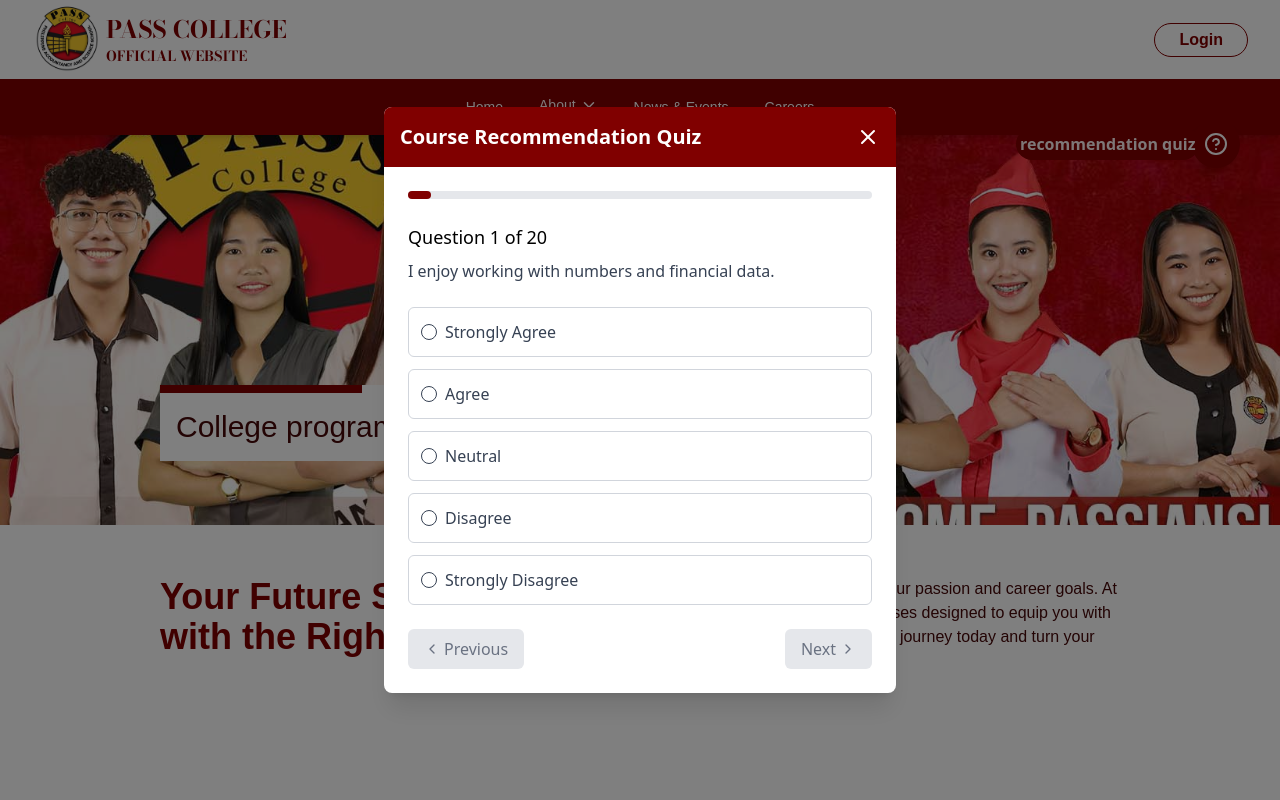
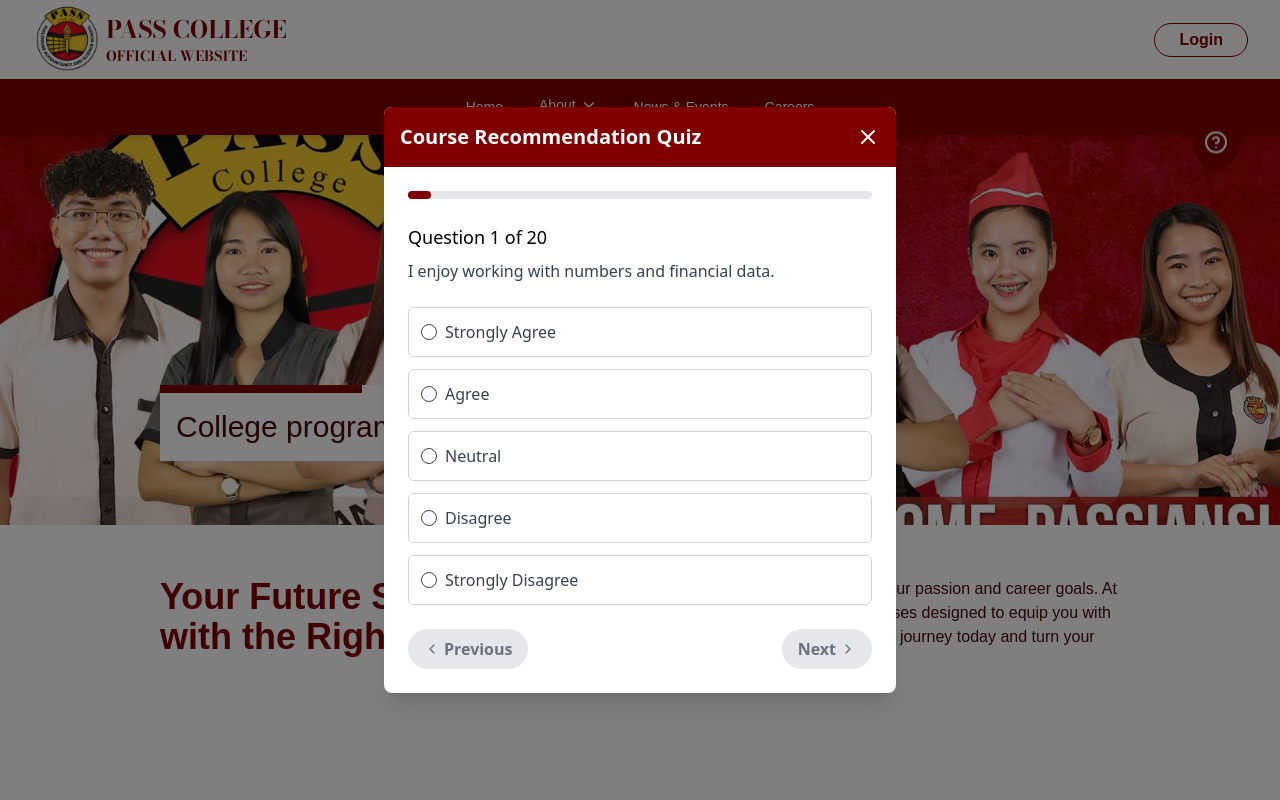
Before and after one commit to mjayhumilde/pass-college-official-website, a React (Vite) app: page /about/college-programs in a window 1280 px wide. Both pictures are taken after a click on the button 1216 px from the left and 144 px from the top of the page. Shown: the top 800 px of the page. Built offline with nearby package versions, Linux system fonts and the light colour scheme; a web font is replaced by a local one.

Commit message:
fix the UI of the CourseRecommendation Component added hover:cursor-pointer and minimal changes

```diff
--- a/src/components/ourseRecommendationQuiz.jsx
+++ b/src/components/ourseRecommendationQuiz.jsx
@@ -380,13 +380,13 @@ export default function CourseRecommendationQuiz() {
     <div className="relative font-sans">
       <div
         onClick={() => setIsOpen(true)}
-        className="absolute p-1 font-bold text-center -left-44 bottom-2 bg-red-primary rounded-2xl text-red-50 hover:cursor-pointer"
+        className="absolute hidden p-1 font-bold text-center -left-44 bottom-2 bg-red-primary rounded-2xl text-red-50 hover:cursor-pointer"
       >
         recommendation quiz
       </div>
       <button
         onClick={() => setIsOpen(true)}
-        className="flex items-center justify-center p-3 text-white transition-shadow rounded-full shadow-lg hover:shadow-xl hover:cursor-pointer"
+        className="flex items-center justify-center p-3 text-white transition-shadow rounded-full shadow-lg animate-bounce hover:shadow-xl hover:cursor-pointer"
         style={{ backgroundColor: "rgb(128 0 0)" }}
       >
         <HelpCircle size={24} />
@@ -405,7 +405,10 @@ export default function CourseRecommendationQuiz() {
               style={{ backgroundColor: "rgb(128 0 0)" }}
             >
               <h2 className="text-xl font-bold">Course Recommendation Quiz</h2>
-              <button onClick={closeModal} className="text-white">
+              <button
+                onClick={closeModal}
+                className="text-white hover:cursor-pointer"
+              >
                 <X size={24} />
               </button>
             </div>
@@ -448,7 +451,7 @@ export default function CourseRecommendationQuiz() {
                             option.value
                           )
                         }
-                        className={`w-full p-3 rounded-md border transition-colors flex items-center ${
+                        className={`w-full p-3 rounded-md border transition-colors flex items-center hover:cursor-pointer ${
                           answers[questions[currentQuestionIndex].id] ===
                           option.value
                             ? "text-white"
@@ -489,22 +492,22 @@ export default function CourseRecommendationQuiz() {
                     <button
                       onClick={handlePrevious}
                       disabled={currentQuestionIndex === 0}
-                      className={`flex items-center ${
+                      className={`flex items-center font-bold justify-center rounded-full ${
                         currentQuestionIndex === 0
                           ? "bg-gray-200 text-gray-500 cursor-not-allowed"
-                          : "bg-gray-100 text-gray-700 hover:bg-gray-200"
-                      } px-4 py-2 rounded-md`}
+                          : "bg-gray-100 text-gray-700 hover:bg-gray-200 hover:cursor-pointer"
+                      } px-4 py-2 `}
                     >
                       <ChevronLeft size={16} className="mr-1" /> Previous
                     </button>
                     <button
                       onClick={handleNext}
                       disabled={!answers[questions[currentQuestionIndex].id]}
-                      className={`flex items-center ${
+                      className={`flex items-center font-bold justify-center rounded-full ${
                         !answers[questions[currentQuestionIndex].id]
                           ? "bg-gray-200 text-gray-500 cursor-not-allowed"
-                          : "text-white hover:bg-opacity-90"
-                      } px-4 py-2 rounded-md`}
+                          : "text-white hover:bg-opacity-90 hover:cursor-pointer"
+                      } px-4 py-2 `}
                       style={
                         !answers[questions[currentQuestionIndex].id]
                           ? {}
@@ -513,7 +516,7 @@ export default function CourseRecommendationQuiz() {
                     >
                       {currentQuestionIndex < questions.length - 1
                         ? "Next"
-                        : "Finish"}{" "}
+                        : "Finish"}
                       <ChevronRight size={16} className="ml-1" />
                     </button>
                   </div>
@@ -554,7 +557,7 @@ export default function CourseRecommendationQuiz() {
                     </p>
                     <button
                       onClick={resetQuiz}
-                      className="px-6 py-2 text-white transition-colors rounded-md hover:bg-opacity-90"
+                      className="px-6 py-2 font-bold text-white transition-colors rounded-full hover:bg-opacity-90 hover:cursor-pointer"
                       style={{ backgroundColor: "rgb(128 0 0)" }}
                     >
                       Take Quiz Again
```
